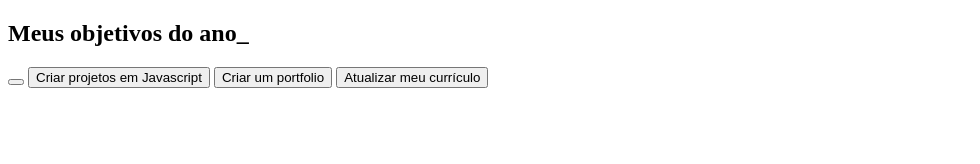
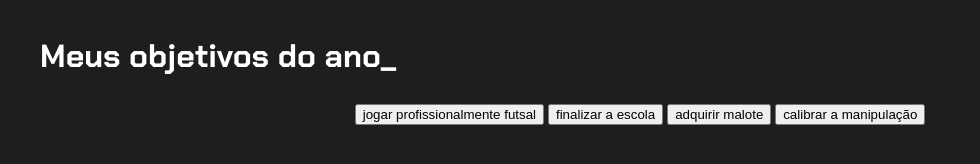
Before and after one commit to mareshaq/vscode3e, a plain HTML site: page index.html in a window 1280 px wide. Shown: the whole page, without its empty margins (0-980 px from the left). Drawn offline with Linux system fonts and the light colour scheme.

Commit message:
Add files via upload

```diff
--- a/index.html
+++ b/index.html
@@ -12,10 +12,10 @@
     <section class="conteudo-principal">
         <h2 class="titulo-principal">Meus objetivos do ano<span>_</span></h2>
         <div class="botoes">
-            <button class="botao"></button>
-            <button class="botao">Criar projetos em Javascript</button>
-            <button class="botao">Criar um portfolio</button>
-            <button class="botao">Atualizar meu currículo</button>
+            <button class="botao">jogar profissionalmente futsal</button>
+            <button class="botao">finalizar a escola</button>
+            <button class="botao">adquirir malote</button>
+            <button class="botao">calibrar a manipulação</button>
         </div>
     </section>
 </body>
--- a/style.css
+++ b/style.css
@@ -0,0 +1,30 @@
+@import url('https://fonts.googleapis.com/css2?family=Chakra+Petch:wght@400;700&display=swap');
+:root {
+    --cor-de-fundo: #1E1E1E;
+    --verde: #6FFF57;
+    --branco: #FFFFFF;
+    --botao-ativo: #3A375E;
+    --botao-inativo: rgba(58, 55, 94, 0.5);
+    --texto-fundo: rgba(58, 55, 94, 0.3);
+}
+body{
+    background-color: var(--cor-de-fundo);
+    color: var(--branco);
+    font-family: 'Chakra Petch', sans-serif;
+}
+.conteudo-principal {
+    display:flex;
+
+    flex-direction: column;
+    justify-content: center;
+    align-items: center;
+    max-width: 1200px;
+    width: 100%;
+    margin:0 auto;
+}
+.titulo-principal {
+
+    text-align: left;
+    width: 100%;
+    font-size: 32px;
+}
```
Also changed, not shown: main.js (added), 2 other files.
